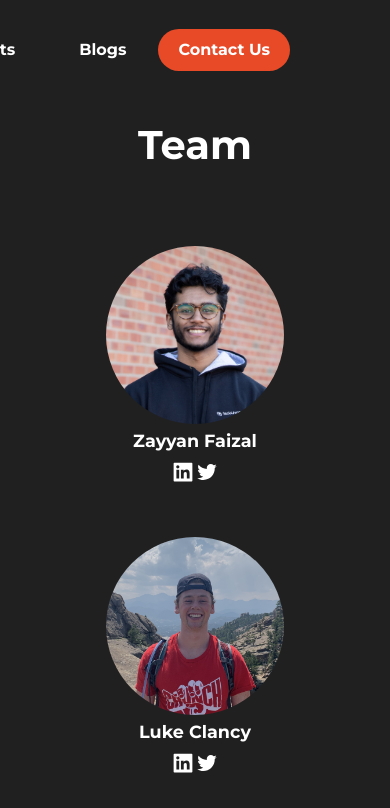
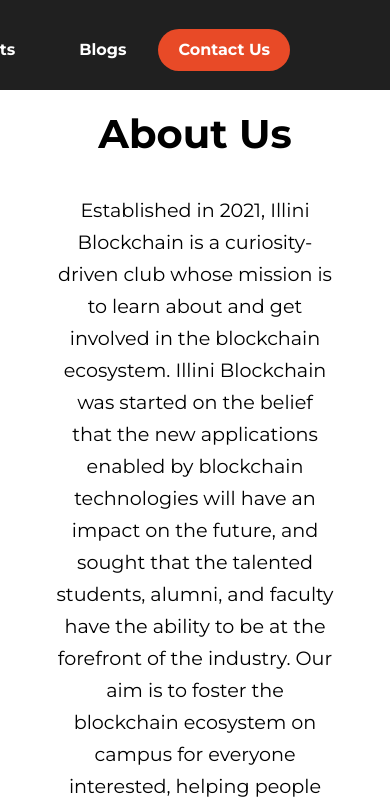
Before and after one commit to IlliniBlockchain/website, a Next.js app: page /about in a window 390 px wide. Shown: the top 808 px of the page. Built offline with nearby package versions, Linux system fonts and the light colour scheme.

Commit message:
🌐  Redirect Navigation to Blog and Email and Add About Us Info (#26)
* redirect blogs to medium

* add info about us

* update about us and contact us

* fix mobile width

* fixes for deploy

* Minor styling fixes

Co-authored-by: Alec Chen <alecchendev@gmail.com>

```diff
--- /dev/null
+++ b/components/about-us/InfoBanner/InfoStyles.js
@@ -0,0 +1,59 @@
+import styled from 'styled-components'
+
+const InfoBackground = styled.div`
+height:fit-content;
+width:100vw;
+background: white;
+display:table;
+table-layout:fixed;
+padding:4rem;
+margin-bottom: 75px;
+
+@media only screen and (max-width: 650px) {
+    display: flex;
+    flex-direction:column;
+    padding:0;
+}
+`
+
+const InfoTitle = styled.div`
+font-size: 2.5rem;
+margin-bottom: 3rem;
+color: black;
+font-weight: bold;
+text-align: left;
+padding: 2rem 0 0 10%;
+margin-left:15%;
+display:table-cell;
+
+@media only screen and (max-width: 650px) {
+    display: flex;
+    padding:1rem;
+    justify-content:center;
+    margin:0;
+}
+`
+const InfoDescription = styled.div`
+color:black;
+padding:2rem 10% 2rem 0;
+font-size:1.2rem;
+line-height:2rem;
+margin-right:15%;
+display:table-cell;
+vertical-align:middle;
+
+@media only screen and (max-width: 650px) {
+    display: flex;
+    padding:1rem;
+    text-align: center;
+    margin:0 0 1rem 0;
+    width:80%;
+    align-self:center;
+}
+`
+
+export {
+    InfoBackground,
+    InfoTitle,
+    InfoDescription
+}
--- /dev/null
+++ b/components/about-us/InfoBanner/index.js
@@ -0,0 +1,21 @@
+import { InfoBackground, InfoTitle, InfoDescription } from "./InfoStyles"
+export default function InfoBanner(props) {
+    return (
+        <>
+            <InfoBackground>
+                <InfoTitle>
+                    About Us
+                </InfoTitle>
+                <InfoDescription>
+                   Established in 2021, Illini Blockchain is a curiosity-driven club
+                   whose mission is to learn about and get involved in the blockchain ecosystem.
+                   Illini Blockchain was started on the belief that the new applications enabled by blockchain
+                   technologies will have an impact on the future, and sought that the talented students,
+                   alumni, and faculty have the ability to be at the forefront of the industry. Our aim is
+                   to foster the blockchain ecosystem on campus for everyone interested, helping people learn the
+                   technology and applications, building projects, and engaging in research.
+                </InfoDescription>
+            </InfoBackground>
+        </>
+    )
+}
--- a/components/home/Pillars/index.js
+++ b/components/home/Pillars/index.js
@@ -19,7 +19,7 @@
           roundtable discussions, and educational events. '}
           pillar={'education'}
           cta={'Read Our Blog'}
-          link={'/blog'}
+          link={'https://medium.com/illiniblockchain'}
         />
         <PillarCard
           title={'Community'}
--- a/components/nav/index.js
+++ b/components/nav/index.js
@@ -65,12 +65,12 @@
               <Link href='/projects' passHref>
                   <StyledLink>Projects</StyledLink>
               </Link>
-              <Link href='/blog' passHref>
+              <Link href='https://medium.com/illiniblockchain' passHref>
                   <StyledLink>Blogs</StyledLink>
               </Link>
             </div>
             <div>
-              <Link href='/contact' passHref>
+              <Link href='mailto:illiniblockchain@gmail.com' passHref>
                   <StyledLinkTwo> Contact Us</StyledLinkTwo>
               </Link>
             </div>
--- a/components/projects/Project/index.js
+++ b/components/projects/Project/index.js
@@ -31,14 +31,14 @@
           <ProjectStackLinks>
             <ProjectStack>
               {stack.map((tool) => (
-                <p>{tool}</p>
+                <p key={tool}>{tool}</p>
               ))}
 
             </ProjectStack>
 
             <ProjectLinks>
-              {githubUrl && <a href={githubUrl} target="_blank"><AiFillGithub/></a>}
-              {websiteUrl && <a href={websiteUrl} target="_blank"><BiLinkExternal/></a>}
+              {githubUrl && <a href={githubUrl} target="_blank" rel="noreferrer"><AiFillGithub/></a>}
+              {websiteUrl && <a href={websiteUrl} target="_blank" rel="noreferrer"><BiLinkExternal/></a>}
             </ProjectLinks>
 
           </ProjectStackLinks>
--- a/components/shared-styled/Container.js
+++ b/components/shared-styled/Container.js
@@ -1,7 +1,6 @@
 import styled from 'styled-components'
 
 const Container = styled.div`
-padding: 0 2rem;
 background-color: '#202020';
 height: 100vh;
 display: table;
--- a/components/shared-styled/GlobalStyle.js
+++ b/components/shared-styled/GlobalStyle.js
@@ -6,7 +6,7 @@
 
   /* Variables */
   --global-width: 1200px;
-  --global-width-mobile: 95%;
+  --global-width-mobile: 100%;
   --background-color: #202020;
   --dark-text-color: black;
   --light-text-color: white;
--- a/components/shared-styled/MembersContainer.js
+++ b/components/shared-styled/MembersContainer.js
@@ -6,8 +6,8 @@
     margin-left: auto;
     margin-right: auto;
     text-align:center;
-    height: 100vh;
     display: table;
+    margin-bottom:2rem;
 
 `
 
--- a/pages/about.js
+++ b/pages/about.js
@@ -5,6 +5,7 @@
   Container
 } from '../components/shared-styled'
 import {Member} from '../components/about-us'
+import InfoBanner from '../components/about-us/InfoBanner'
 
 export default function AboutUs() {
     return (
@@ -14,7 +15,7 @@
           <meta name="About Us - Illini Blockchain" content="About the Illini Blockchain Team" />
           <link rel="icon" href="/favicon.ico" />
         </Head>
-
+        <InfoBanner></InfoBanner>
         <SectionTitle>Team</SectionTitle>
         <MembersContainer>
           <Member name="Zayyan Faizal" image="/headshots/zayyan_faizal.jpg" twitter="brownmanwonders" linkedinURL="https://www.linkedin.com/in/zayyanfaizal" />
--- a/pages/blog.js
+++ b/pages/blog.js
@@ -1,9 +1,11 @@
 import Head from 'next/head'
+import { useEffect } from 'react'
 import {
   SectionTitle,
 } from '../components/shared-styled'
 
 export default function Blogs() {
+
     return (
       <div>
         <Head>t
```
Also changed, not shown: components/projects/Project/ProjectStyles.js (+8 -2 lines).
